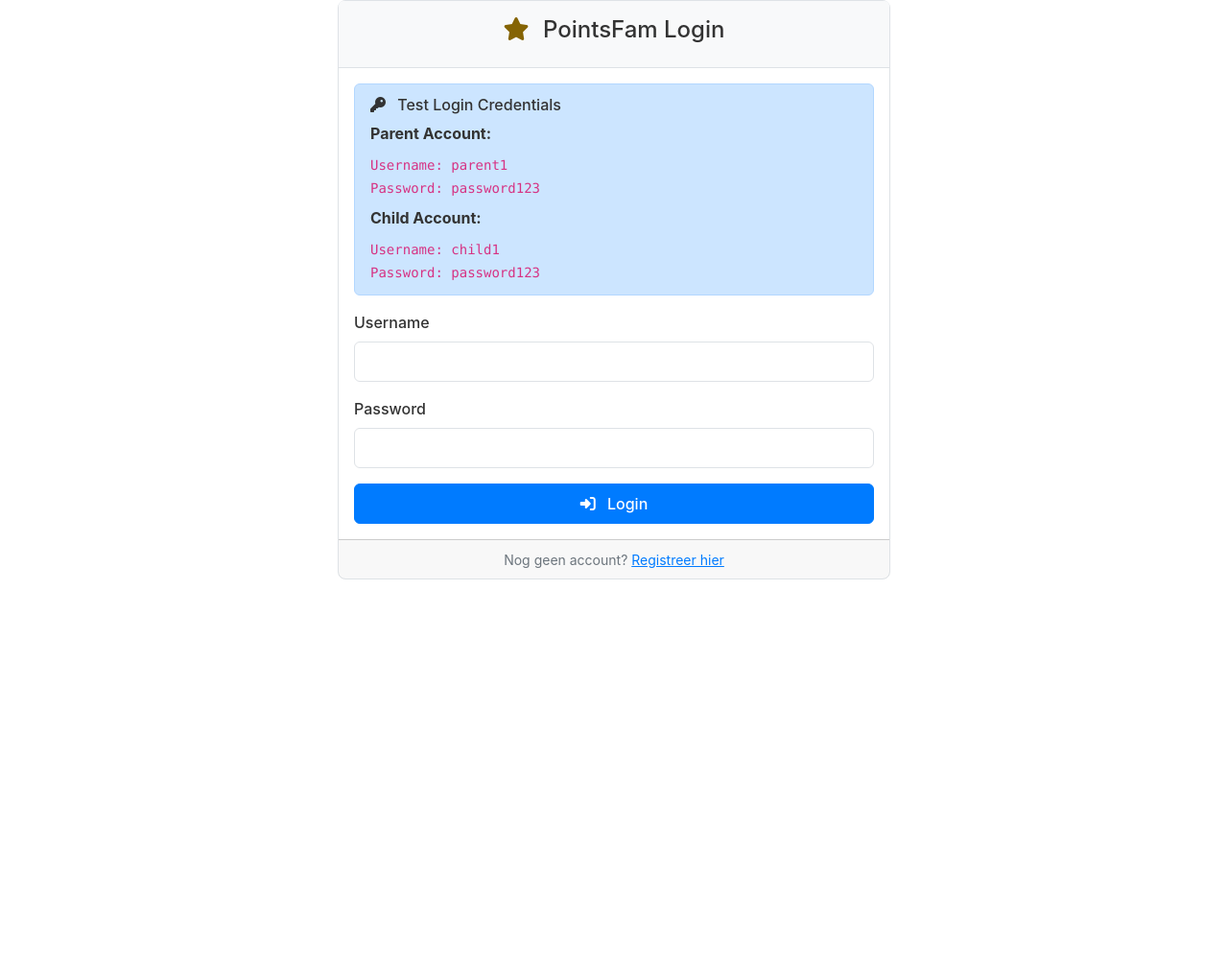
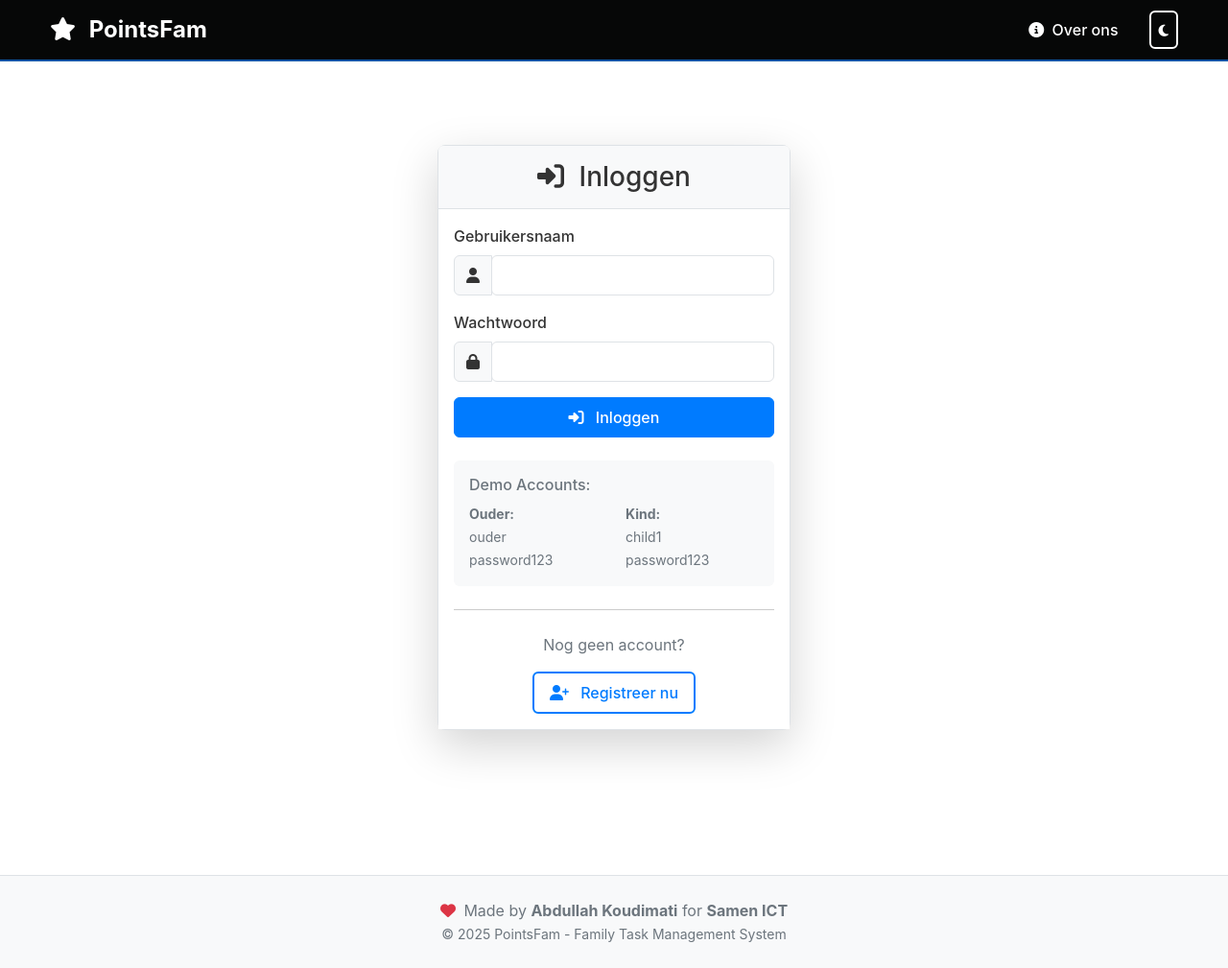
Before and after one commit to Akoudimati/PointsFamApp, a website: page public/login.html in a window 1280 px wide. Shown: the whole page at 96% size. Before the commit the page ends 800 px from the top, so only its background shows below. Drawn offline with nearby package versions, Linux system fonts and the light colour scheme.

Commit message:
Fix dashboard and login - Add ouder user, restore original login page styling, fix parent/child dashboard logic

```diff
--- a/public/login.html
+++ b/public/login.html
@@ -3,69 +3,127 @@
 <head>
     <meta charset="UTF-8">
     <meta name="viewport" content="width=device-width, initial-scale=1.0">
-    <title>Login - PointsFam</title>
+    <title>Inloggen - PointsFam</title>
     <link href="https://cdn.jsdelivr.net/npm/bootstrap@5.3.0/dist/css/bootstrap.min.css" rel="stylesheet">
     <link rel="stylesheet" href="https://cdnjs.cloudflare.com/ajax/libs/font-awesome/6.4.0/css/all.min.css">
     <link rel="stylesheet" href="/css/style.css">
     <link rel="stylesheet" href="/css/light-theme.css" id="theme-stylesheet">
+    <link rel="preconnect" href="https://cdn.jsdelivr.net">
+    <link rel="preconnect" href="https://cdnjs.cloudflare.com">
     <link rel="icon" href="/favicon.svg" type="image/svg+xml">
+    <link rel="alternate icon" href="/favicon.ico" type="image/x-icon">
 </head>
 <body class="login-page">
-    <div class="container">
-        <div class="row justify-content-center">
-            <div class="col-md-6">
-                <div class="card">
-                    <div class="card-header text-center">
-                        <h4>
-                            <i class="fas fa-star text-warning me-2"></i>
-                            PointsFam Login
-                        </h4>
+    <nav class="navbar navbar-expand-lg navbar-dark navbar-custom">
+        <div class="container">
+            <a class="navbar-brand" href="/">
+                <i class="fas fa-star me-2"></i>
+                PointsFam
+            </a>
+            <div class="navbar-nav ms-auto">
+                <a class="nav-link text-light me-3" href="/about">
+                    <i class="fas fa-info-circle me-1"></i>
+                    Over ons
+                </a>
+                <button class="btn btn-outline-light btn-sm" id="theme-toggle">
+                    <i class="fas fa-moon" id="theme-icon"></i>
+                </button>
+            </div>
+        </div>
+    </nav>
+
+    <div class="container-fluid vh-100 d-flex align-items-center justify-content-center">
+        <div class="row w-100">
+            <div class="col-md-6 col-lg-4 mx-auto">
+                <div class="card shadow-lg">
+                    <div class="card-header bg-dark text-white text-center">
+                        <h3 class="mb-0">
+                            <i class="fas fa-sign-in-alt me-2"></i>
+                            Inloggen
+                        </h3>
                     </div>
-                    <div class="card-body">
-                        <!-- Test Credentials Help Box -->
-                        <div class="alert alert-info">
-                            <h6 class="alert-heading">
-                                <i class="fas fa-key me-2"></i>
-                                Test Login Credentials
-                            </h6>
-                            <p class="mb-2"><strong>Parent Account:</strong></p>
-                            <p class="mb-2">
-                                <code>Username: parent1</code><br>
-                                <code>Password: password123</code>
-                            </p>
-                            <p class="mb-2"><strong>Child Account:</strong></p>
-                            <p class="mb-0">
-                                <code>Username: child1</code><br>
-                                <code>Password: password123</code>
-                            </p>
-                        </div>
+                    <div class="card-body p-4">
+                        <div id="alert-container"></div>
 
                         <form id="loginForm">
                             <div class="mb-3">
-                                <label for="username" class="form-label">Username</label>
-                                <input type="text" class="form-control" id="username" required>
+                                <label for="username" class="form-label">Gebruikersnaam</label>
+                                <div class="input-group">
+                                    <span class="input-group-text">
+                                        <i class="fas fa-user"></i>
+                                    </span>
+                                    <input type="text" class="form-control" id="username" name="username" required>
+                                </div>
                             </div>
+
                             <div class="mb-3">
-                                <label for="password" class="form-label">Password</label>
-                                <input type="password" class="form-control" id="password" required>
+                                <label for="password" class="form-label">Wachtwoord</label>
+                                <div class="input-group">
+                                    <span class="input-group-text">
+                                        <i class="fas fa-lock"></i>
+                                    </span>
+                                    <input type="password" class="form-control" id="password" name="password" required>
+                                </div>
                             </div>
-                            <button type="submit" class="btn btn-primary w-100">
+
+                            <button type="submit" class="btn btn-primary w-100" id="login-btn">
                                 <i class="fas fa-sign-in-alt me-2"></i>
-                                Login
+                                Inloggen
                             </button>
                         </form>
-                    </div>
-                    <div class="card-footer text-center">
-                        <small class="text-muted">
-                            Nog geen account? <a href="/register.html">Registreer hier</a>
-                        </small>
+
+                        <div class="mt-4 p-3 bg-light rounded">
+                            <h6 class="text-muted mb-2">Demo Accounts:</h6>
+                            <div class="row">
+                                <div class="col-6">
+                                    <small class="text-muted">
+                                        <strong>Ouder:</strong><br>
+                                        ouder<br>
+                                        password123
+                                    </small>
+                                </div>
+                                <div class="col-6">
+                                    <small class="text-muted">
+                                        <strong>Kind:</strong><br>
+                                        child1<br>
+                                        password123
+                                    </small>
+                                </div>
+                            </div>
+                        </div>
+
+                        <hr class="my-4">
+
+                        <div class="text-center">
+                            <p class="text-muted mb-3">Nog geen account?</p>
+                            <a href="/register.html" class="btn btn-outline-primary">
+                                <i class="fas fa-user-plus me-2"></i>
+                                Registreer nu
+                            </a>
+                        </div>
                     </div>
                 </div>
             </div>
         </div>
     </div>
 
-    <script src="https://cdn.jsdelivr.net/npm/bootstrap@5.3.0/dist/js/bootstrap.bundle.min.js"></script>
-    <script src="/js/app.js"></script>
+    <!-- Footer -->
+    <footer class="footer mt-5 py-4 bg-light border-top">
+        <div class="container">
+            <div class="row">
+                <div class="col-12 text-center">
+                    <p class="mb-0 text-muted">
+                        <i class="fas fa-heart text-danger me-1"></i>
+                        Made by <strong>Abdullah Koudimati</strong> for <strong>Samen ICT</strong>
+                    </p>
+                    <small class="text-muted">© 2025 PointsFam - Family Task Management System</small>
+                </div>
+            </div>
+        </div>
+    </footer>
+
+    <script src="https://cdn.jsdelivr.net/npm/bootstrap@5.3.0/dist/js/bootstrap.bundle.min.js" defer></script>
+    <script src="/js/theme-switcher.js" defer></script>
+    <script src="/js/app.js" defer></script>
 </body>
 </html>
```
Also changed, not shown: public/dashboard.html (+4 -1 lines).
